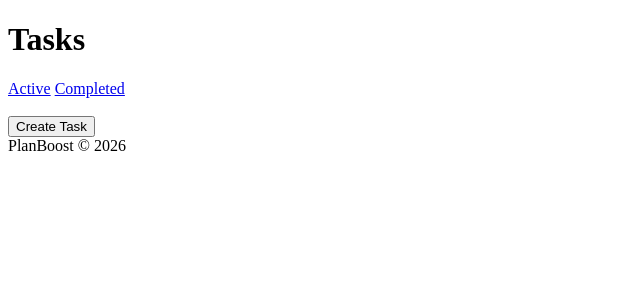
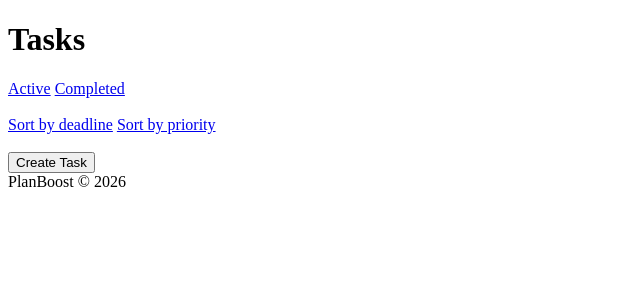
Before and after one commit to imaquar/PlanBoost, a Django app: page /tasks/ in a window 1280 px wide. Shown: the part 26-326 px from the top of the page, without its empty margins (0-640 px from the left). Run offline with Django 5.2, Linux system fonts and the light colour scheme; the visitor is signed in with stand-in values (Sample User, id 1); data that the repository does not hold is empty.

Commit message:
add task sorting by deadline and priority

```diff
--- a/tasks/views.py
+++ b/tasks/views.py
@@ -11,11 +11,13 @@ from django.utils import timezone
 @login_required
 def index(request):
     show_completed = request.GET.get('show') == 'completed'
-    if show_completed:
-        task = Task.objects.filter(user=request.user, status=True)
+    sort = request.GET.get('sort', 'deadline')
+    qs = Task.objects.filter(user=request.user, status=show_completed)
+    if sort == 'priority':
+        qs = qs.order_by('-priority', 'deadline')
     else:
-        task = Task.objects.filter(user=request.user, status=False)
-    return render(request, 'tasks/tasks.html', {'task': task, 'show_completed': show_completed})
+        qs = qs.order_by('deadline')
+    return render(request, 'tasks/tasks.html', {'task': qs, 'show_completed': show_completed, 'sort': sort})
 
 @login_required
 def task(request, id):
--- a/templates/tasks/tasks.html
+++ b/templates/tasks/tasks.html
@@ -18,6 +18,10 @@
             </div>
         {% endfor %}
     {% endif %}
+    <a href="?show={% if show_completed %}completed{% endif %}&sort=deadline">Sort by deadline</a>
+    <a href="?show={% if show_completed %}completed{% endif %}&sort=priority">Sort by priority</a>
+    <br>
+    <br>
     <form method="get" action="{% url 'tasks:create' %}" style="display:inline;">
         <button type="submit">Create Task</button>
     </form>
```
